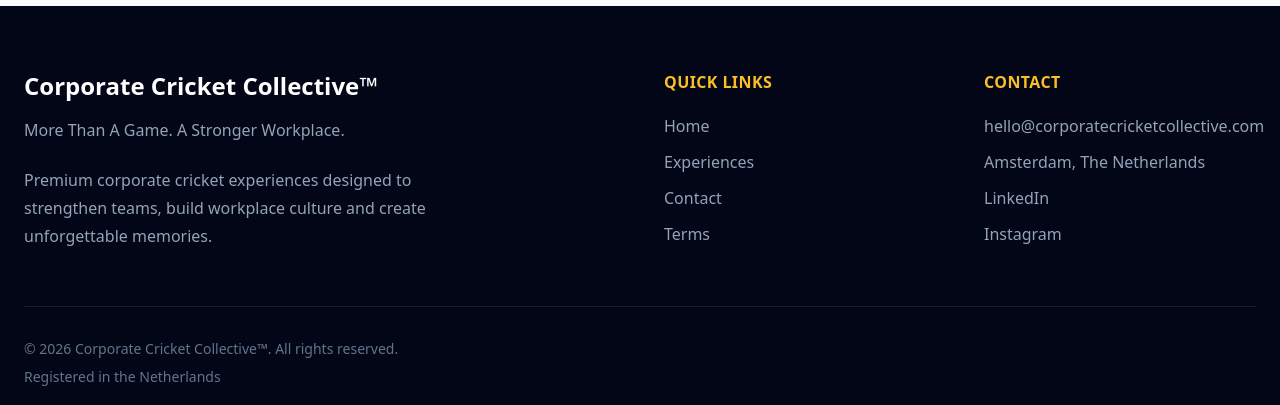
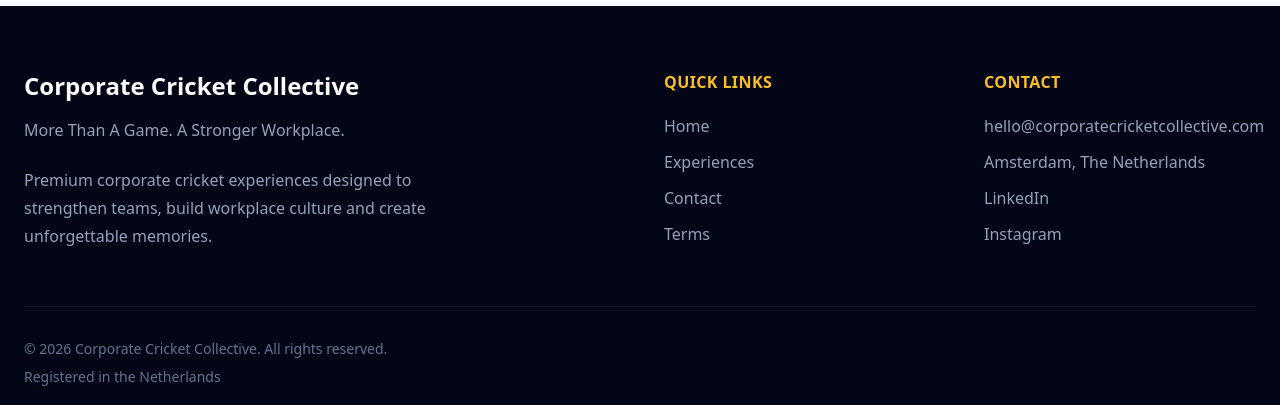
Before and after one commit to ianwessels-ai/ccc-premium-b2b-website, a Next.js app: page /proposal in a window 1280 px wide. Shown: the part 1101-1506 px from the top of the page. Built offline with nearby package versions, Linux system fonts and the light colour scheme; no server answers.

Commit message:
Update Footer.tsx

```diff
--- a/components/Footer.tsx
+++ b/components/Footer.tsx
@@ -7,7 +7,7 @@ export default function Footer() {
         <div className="grid gap-12 md:grid-cols-4">
           <div className="md:col-span-2">
             <p className="text-2xl font-black">
-              Corporate Cricket Collective™
+              Corporate Cricket Collective
             </p>
 
             <p className="mt-4 max-w-md text-slate-400">
@@ -82,7 +82,7 @@ export default function Footer() {
 
         <div className="mt-14 border-t border-white/10 pt-8">
   <p className="text-sm text-slate-500">
-    © 2026 Corporate Cricket Collective™. All rights reserved.
+    © 2026 Corporate Cricket Collective. All rights reserved.
   </p>
 
   <p className="mt-2 text-sm text-slate-500">
```
